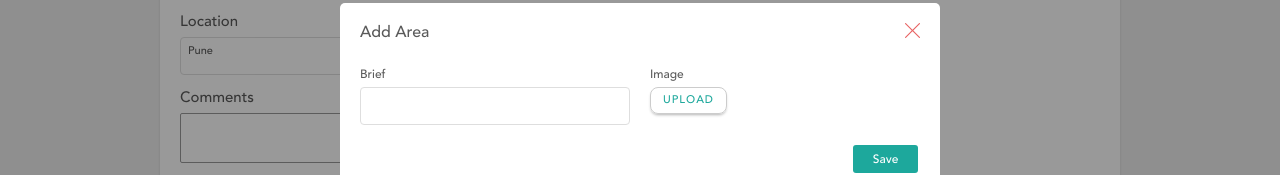
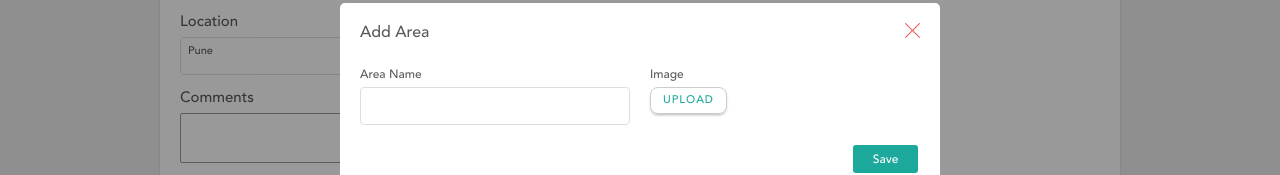
Before and after one commit to kamal1991kumar/covidapplication, a Next.js app: page /detail in a window 1280 px wide. Both pictures are taken after a click on the button "Add Area". Shown: the part 302-477 px from the top of the page. Built offline with nearby package versions, Linux system fonts and the light colour scheme.

Commit message:
name change

```diff
--- a/views/TaskAddArea.jsx
+++ b/views/TaskAddArea.jsx
@@ -6,7 +6,7 @@ export default function TaskAddArea() {
         <div className='taskForm'>
             <div className='grid'>
                 <div className='grid--6'>
-                    <h6 className='heading heading--h6'>Brief</h6>
+                    <h6 className='heading heading--h6'>Area Name</h6>
                     <div className='inputField'>
                         <input type='text' className='inputField__input' value='' />
                     </div>
--- a/views/TaskAddItem.jsx
+++ b/views/TaskAddItem.jsx
@@ -6,7 +6,7 @@ export default function TaskAddItem() {
         <div className='taskForm'>
             <div className='grid'>
                 <div className='grid--6'>
-                    <h6 className='heading heading--h6'>Brief</h6>
+                    <h6 className='heading heading--h6'>Item Name</h6>
                     <div className='inputField'>
                         <input type='text' className='inputField__input' value='' />
                     </div>
```
